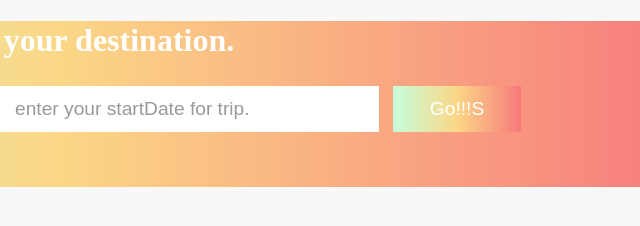
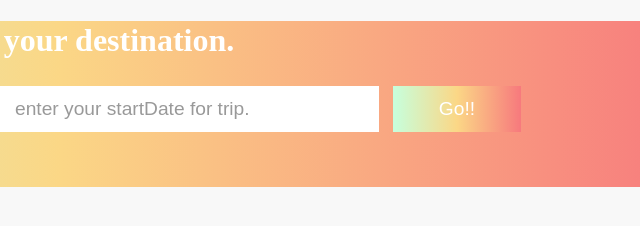
Before and after one commit to shiki65535/final, a website built with webpack: page src/client/views/index.html in a window 1280 px wide. Shown: the full height of the page, 581-1221 px from the left. Built offline with nearby package versions, Linux system fonts and the light colour scheme.

Commit message:
rev-2
wrong spelling

```diff
--- a/src/client/views/index.html
+++ b/src/client/views/index.html
@@ -11,7 +11,7 @@
             <input type="text" id="destination" name="destination" placeholder="find your destination" />
             <label for="startDate"></label>
             <input type="text" id="startDate" name="startDate" placeholder="enter your startDate for trip.">
-            <button id="generate" onclick="return Client.performAction()" onsubmit="return Client.performAction()">Go!!!S</button>
+            <button id="generate" onclick="return Client.performAction()" onsubmit="return Client.performAction()">Go!!</button>
         </div>
     </div>
     <div id="response">
```
